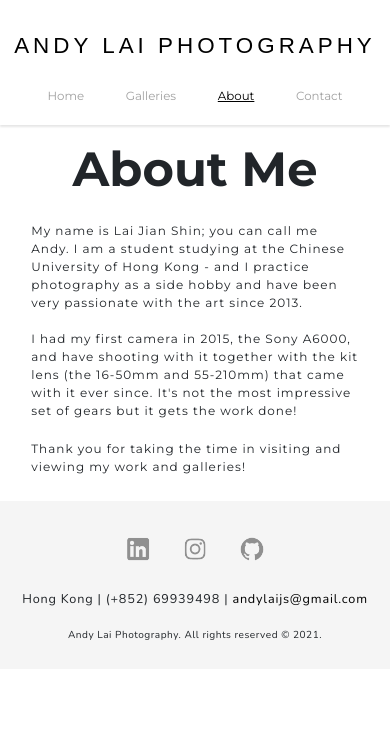
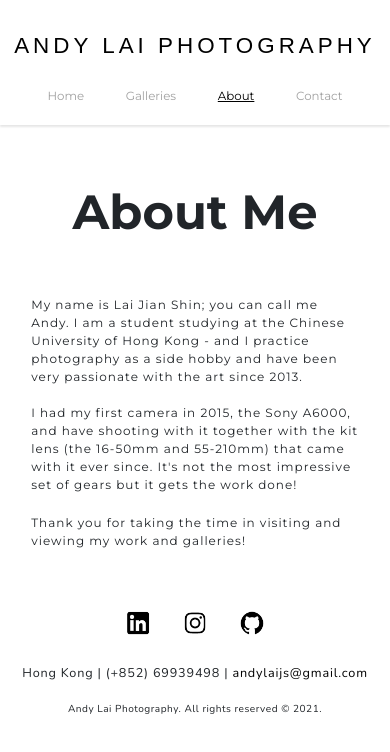
Before and after one commit to AndyLaiJS/AndyLaiPhotography, a React (Create React App) app: page /about in a window 390 px wide. Shown: the top 752 px of the page. Built offline with nearby package versions, Linux system fonts and the light colour scheme; a web font is replaced by a local one.

Commit message:
Remove footer background color, change icon to black

```diff
--- a/src/App.css
+++ b/src/App.css
@@ -68,7 +68,7 @@ img {
 	margin-top: 1.5%;
 	font-family: "Nunito", sans-serif;
 	letter-spacing: 0.8px;
-	background-color: #f5f5f5;
+	/* background-color: #f5f5f5; */
 	font-weight: 500;
 	padding: 1.75% 2% 2% 2%;
 	text-decoration: none;
@@ -92,6 +92,7 @@ img {
 }
 
 .icons img {
+	filter: brightness(0%);
 	padding: 0% !important;
 	width: 1.75rem !important;
 }
@@ -174,6 +175,10 @@ img {
 
 /* mobile */
 @media screen and (max-width: 700px) {
+	h1 {
+		padding: 15% 0 !important;
+		padding-bottom: 12% !important;
+	}
 	.navBar {
 		padding: 7.5% 2% 1.25% 2%;
 	}
--- a/src/Pages.css
+++ b/src/Pages.css
@@ -118,6 +118,11 @@ h1 {
 
 hr {
 	width: 35%;
+	margin: 2rem auto !important;
+}
+
+#noMarginHR {
+	margin: 0 auto !important;
 }
 
 /* modal styles */
@@ -142,10 +147,6 @@ hr {
 	box-shadow: 3px 5px 7px rgba(0, 0, 0, 0.35);
 	border: 10px solid white;
 	border-radius: 5px;
-}
-
-hr {
-	margin: 2rem auto !important;
 }
 
 /* mobile */
```
